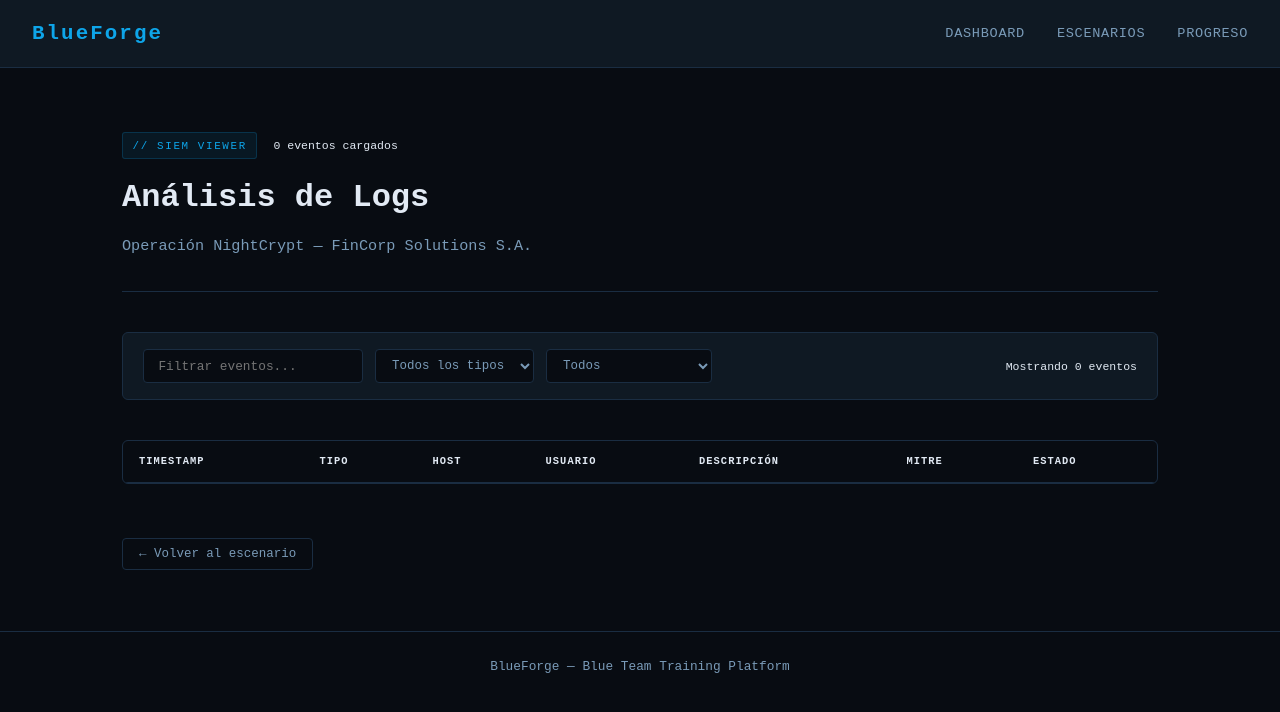
After one commit to mekzzz8/BlueForge, a Flask app: page /logs/1 in a window 1280 px wide. The commit adds this page. Shown: the top 712 px of the page. Run offline with Flask 3, Linux system fonts and the light colour scheme; lists and menus that the app fills with data are empty.

Commit message:
feat: SIEM viewer with filtering — alert fatigue module base

```diff
--- a/core/app.py
+++ b/core/app.py
@@ -1,5 +1,6 @@
 from flask import Flask, render_template, jsonify
 from flask_sqlalchemy import SQLAlchemy
+import os
 
 app = Flask(__name__, template_folder='../templates', static_folder='../static')
 app.config['SQLALCHEMY_DATABASE_URI'] = 'sqlite:///blueforge.db'
@@ -220,5 +221,19 @@ def get_hint(scenario_id, obj_id, nivel):
         "ya_usado": False
     })
 
+@app.route('/logs/<scenario_id>')
+def ver_logs(scenario_id):
+    import json as json_module
+    base_dir = os.path.dirname(os.path.dirname(os.path.abspath(__file__)))
+    logs_path = os.path.join(base_dir, 'scenarios', 'sc-001-ransomware', 'logs', 'events.json')
+
+    try:
+        with open(logs_path, 'r', encoding='utf-8') as f:
+            eventos = json_module.load(f)
+    except FileNotFoundError:
+        eventos = []
+
+    return render_template('logs.html', eventos=eventos, scenario_id=scenario_id)
+
 if __name__ == '__main__':
     app.run(debug=True, host='0.0.0.0', port=5001)
--- a/static/css/style.css
+++ b/static/css/style.css
@@ -617,3 +617,227 @@ footer {
     color: var(--red);
     background: rgba(239,68,68,0.05);
 }
+
+/* ── LOGS PAGE ── */
+.logs-header {
+    padding-bottom: 2rem;
+    border-bottom: 1px solid var(--border);
+}
+
+.logs-meta {
+    display: flex;
+    align-items: center;
+    gap: 1rem;
+    margin-bottom: 0.75rem;
+}
+
+.logs-badge {
+    font-family: 'Courier New', monospace;
+    font-size: 0.68rem;
+    color: var(--blue);
+    letter-spacing: 0.15em;
+    background: rgba(14,165,233,0.08);
+    padding: 0.2rem 0.6rem;
+    border-radius: 3px;
+    border: 1px solid rgba(14,165,233,0.2);
+}
+
+.logs-count {
+    font-family: 'Courier New', monospace;
+    font-size: 0.72rem;
+    color: var(--text3);
+}
+
+.logs-header h1 {
+    font-size: 2rem;
+    color: var(--text);
+    margin-bottom: 0.5rem;
+}
+
+/* ── TOOLBAR ── */
+.logs-toolbar {
+    display: flex;
+    justify-content: space-between;
+    align-items: center;
+    gap: 1rem;
+    padding: 1rem 1.25rem;
+    background: var(--panel);
+    border: 1px solid var(--border);
+    border-radius: 6px;
+    flex-wrap: wrap;
+}
+
+.toolbar-left {
+    display: flex;
+    gap: 0.75rem;
+    flex-wrap: wrap;
+}
+
+.filtro-input {
+    background: var(--bg);
+    border: 1px solid var(--border);
+    border-radius: 4px;
+    padding: 0.5rem 0.9rem;
+    color: var(--text);
+    font-family: 'Courier New', monospace;
+    font-size: 0.8rem;
+    width: 220px;
+    outline: none;
+    transition: border-color 0.2s;
+}
+
+.filtro-input:focus { border-color: var(--blue); }
+
+.filtro-select {
+    background: var(--bg);
+    border: 1px solid var(--border);
+    border-radius: 4px;
+    padding: 0.5rem 0.75rem;
+    color: var(--text2);
+    font-family: 'Courier New', monospace;
+    font-size: 0.78rem;
+    outline: none;
+    cursor: pointer;
+}
+
+.toolbar-stat {
+    font-family: 'Courier New', monospace;
+    font-size: 0.72rem;
+    color: var(--text3);
+}
+
+/* ── TABLE ── */
+.logs-table-wrap {
+    overflow-x: auto;
+    border: 1px solid var(--border);
+    border-radius: 6px;
+}
+
+.logs-table {
+    width: 100%;
+    border-collapse: collapse;
+    font-size: 0.78rem;
+}
+
+.logs-table thead th {
+    background: var(--bg2);
+    color: var(--text3);
+    font-family: 'Courier New', monospace;
+    font-size: 0.65rem;
+    letter-spacing: 0.1em;
+    text-transform: uppercase;
+    padding: 0.7rem 1rem;
+    text-align: left;
+    border-bottom: 1px solid var(--border);
+    white-space: nowrap;
+}
+
+.log-row td {
+    padding: 0.65rem 1rem;
+    border-bottom: 1px solid var(--border);
+    color: var(--text2);
+    vertical-align: top;
+}
+
+.log-row:hover td { background: rgba(255,255,255,0.02); }
+
+.row-malicious td { border-left: 2px solid var(--red); }
+.row-malicious:hover td { background: rgba(239,68,68,0.03); }
+
+.td-time {
+    font-family: 'Courier New', monospace;
+    font-size: 0.72rem;
+    color: var(--text3);
+    white-space: nowrap;
+}
+
+.td-tipo {
+    font-family: 'Courier New', monospace;
+    font-size: 0.72rem;
+    color: var(--blue);
+    white-space: nowrap;
+}
+
+.td-host {
+    font-family: 'Courier New', monospace;
+    font-size: 0.72rem;
+    color: var(--amber);
+    white-space: nowrap;
+}
+
+.td-user {
+    font-family: 'Courier New', monospace;
+    font-size: 0.72rem;
+    white-space: nowrap;
+}
+
+.td-mitre {
+    font-family: 'Courier New', monospace;
+    font-size: 0.68rem;
+    color: var(--purple, #8b5cf6);
+    white-space: nowrap;
+}
+
+.badge-malicious {
+    font-family: 'Courier New', monospace;
+    font-size: 0.65rem;
+    color: var(--red);
+    background: rgba(239,68,68,0.08);
+    border: 1px solid rgba(239,68,68,0.2);
+    padding: 0.15rem 0.5rem;
+    border-radius: 3px;
+    white-space: nowrap;
+}
+
+.badge-normal {
+    font-family: 'Courier New', monospace;
+    font-size: 0.65rem;
+    color: var(--green);
+    background: rgba(16,185,129,0.08);
+    border: 1px solid rgba(16,185,129,0.2);
+    padding: 0.15rem 0.5rem;
+    border-radius: 3px;
+    white-space: nowrap;
+}
+
+.logs-back {
+    margin-top: 1rem;
+}
+
+.btn-back {
+    font-family: 'Courier New', monospace;
+    font-size: 0.78rem;
+    color: var(--text2);
+    text-decoration: none;
+    border: 1px solid var(--border);
+    padding: 0.5rem 1rem;
+    border-radius: 4px;
+    transition: all 0.2s;
+}
+
+.btn-back:hover {
+    color: var(--blue);
+    border-color: var(--blue);
+}
+
+/* ── LOGS LINK ── */
+.logs-link { margin-top: 0.5rem; }
+
+.btn-logs {
+    display: inline-block;
+    font-family: 'Courier New', monospace;
+    font-size: 0.8rem;
+    color: var(--blue);
+    text-decoration: none;
+    border: 1px solid rgba(14,165,233,0.3);
+    background: rgba(14,165,233,0.05);
+    padding: 0.65rem 1.25rem;
+    border-radius: 4px;
+    transition: all 0.2s;
+    letter-spacing: 0.05em;
+}
+
+.btn-logs:hover {
+    background: rgba(14,165,233,0.1);
+    border-color: var(--blue);
+}
--- /dev/null
+++ b/templates/logs.html
@@ -0,0 +1,110 @@
+{% extends 'base.html' %}
+
+{% block title %}Logs — {{ scenario_id | upper }}{% endblock %}
+
+{% block content %}
+
+<div class="logs-header">
+    <div class="logs-meta">
+        <span class="logs-badge">// SIEM VIEWER</span>
+        <span class="logs-count">{{ eventos | length }} eventos cargados</span>
+    </div>
+    <h1>Análisis de Logs</h1>
+    <p class="subtitle">Operación NightCrypt — FinCorp Solutions S.A.</p>
+</div>
+
+<div class="logs-toolbar">
+    <div class="toolbar-left">
+        <input type="text" id="filtro-input" placeholder="Filtrar eventos..." class="filtro-input" oninput="filtrarEventos()">
+        <select id="filtro-tipo" class="filtro-select" onchange="filtrarEventos()">
+            <option value="">Todos los tipos</option>
+            <option value="proceso_creado">Proceso creado</option>
+            <option value="conexion_red">Conexión red</option>
+            <option value="modificacion_registro">Registro</option>
+            <option value="modificacion_archivo">Archivo</option>
+            <option value="login_fallido">Login fallido</option>
+            <option value="scan_red">Scan red</option>
+            <option value="dns_query">DNS</option>
+        </select>
+        <select id="filtro-malicioso" class="filtro-select" onchange="filtrarEventos()">
+            <option value="">Todos</option>
+            <option value="true">Solo sospechosos</option>
+            <option value="false">Solo legítimos</option>
+        </select>
+    </div>
+    <div class="toolbar-right">
+        <span class="toolbar-stat" id="contador">Mostrando {{ eventos | length }} eventos</span>
+    </div>
+</div>
+
+<div class="logs-table-wrap">
+    <table class="logs-table" id="logs-table">
+        <thead>
+            <tr>
+                <th>Timestamp</th>
+                <th>Tipo</th>
+                <th>Host</th>
+                <th>Usuario</th>
+                <th>Descripción</th>
+                <th>MITRE</th>
+                <th>Estado</th>
+            </tr>
+        </thead>
+        <tbody id="logs-body">
+            {% for evento in eventos %}
+            <tr class="log-row {% if evento.es_malicioso %}row-malicious{% else %}row-normal{% endif %}"
+                data-tipo="{{ evento.tipo }}"
+                data-malicioso="{{ evento.es_malicioso | lower }}">
+                <td class="td-time">{{ evento.timestamp | replace('T', ' ') | replace('Z', '') }}</td>
+                <td class="td-tipo">{{ evento.tipo | replace('_', ' ') }}</td>
+                <td class="td-host">{{ evento.host }}</td>
+                <td class="td-user">{{ evento.usuario }}</td>
+                <td class="td-desc">{{ evento.descripcion }}</td>
+                <td class="td-mitre">{{ evento.mitre if evento.mitre is defined else '—' }}</td>
+                <td class="td-status">
+                    {% if evento.es_malicioso %}
+                    <span class="badge-malicious">⚠ Sospechoso</span>
+                    {% else %}
+                    <span class="badge-normal">✓ Legítimo</span>
+                    {% endif %}
+                </td>
+            </tr>
+            {% endfor %}
+        </tbody>
+    </table>
+</div>
+
+<div class="logs-back">
+    <a href="/scenario/{{ scenario_id }}" class="btn-back">← Volver al escenario</a>
+</div>
+
+<script>
+function filtrarEventos() {
+    const texto = document.getElementById('filtro-input').value.toLowerCase();
+    const tipo = document.getElementById('filtro-tipo').value;
+    const malicioso = document.getElementById('filtro-malicioso').value;
+    const filas = document.querySelectorAll('.log-row');
+    let visibles = 0;
+
+    filas.forEach(fila => {
+        const contenido = fila.textContent.toLowerCase();
+        const filaTipo = fila.dataset.tipo;
+        const filaMal = fila.dataset.malicioso;
+
+        const pasaTexto = texto === '' || contenido.includes(texto);
+        const pasaTipo = tipo === '' || filaTipo === tipo;
+        const pasaMal = malicioso === '' || filaMal === malicioso;
+
+        if (pasaTexto && pasaTipo && pasaMal) {
+            fila.style.display = '';
+            visibles++;
+        } else {
+            fila.style.display = 'none';
+        }
+    });
+
+    document.getElementById('contador').textContent = `Mostrando ${visibles} eventos`;
+}
+</script>
+
+{% endblock %}
--- a/templates/scenario.html
+++ b/templates/scenario.html
@@ -76,6 +76,12 @@
         <span class="tool-badge">{{ tool }}</span>
         {% endfor %}
     </div>
+</div>
+
+<div class="logs-link">
+    <a href="/logs/{{ scenario.id }}" class="btn-logs">
+        📋 Ver logs del escenario en SIEM Viewer
+    </a>
 </div>
 
 <div class="mitre-section">
```
